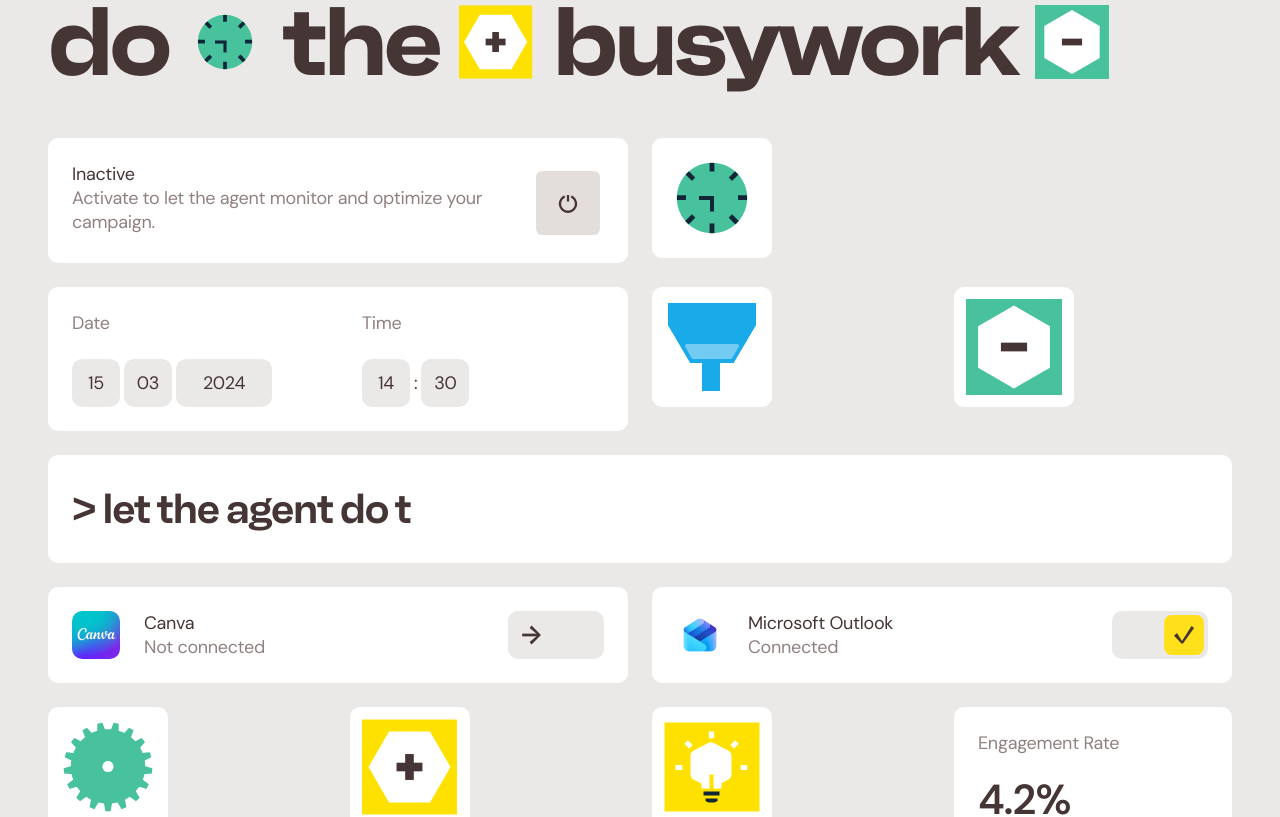
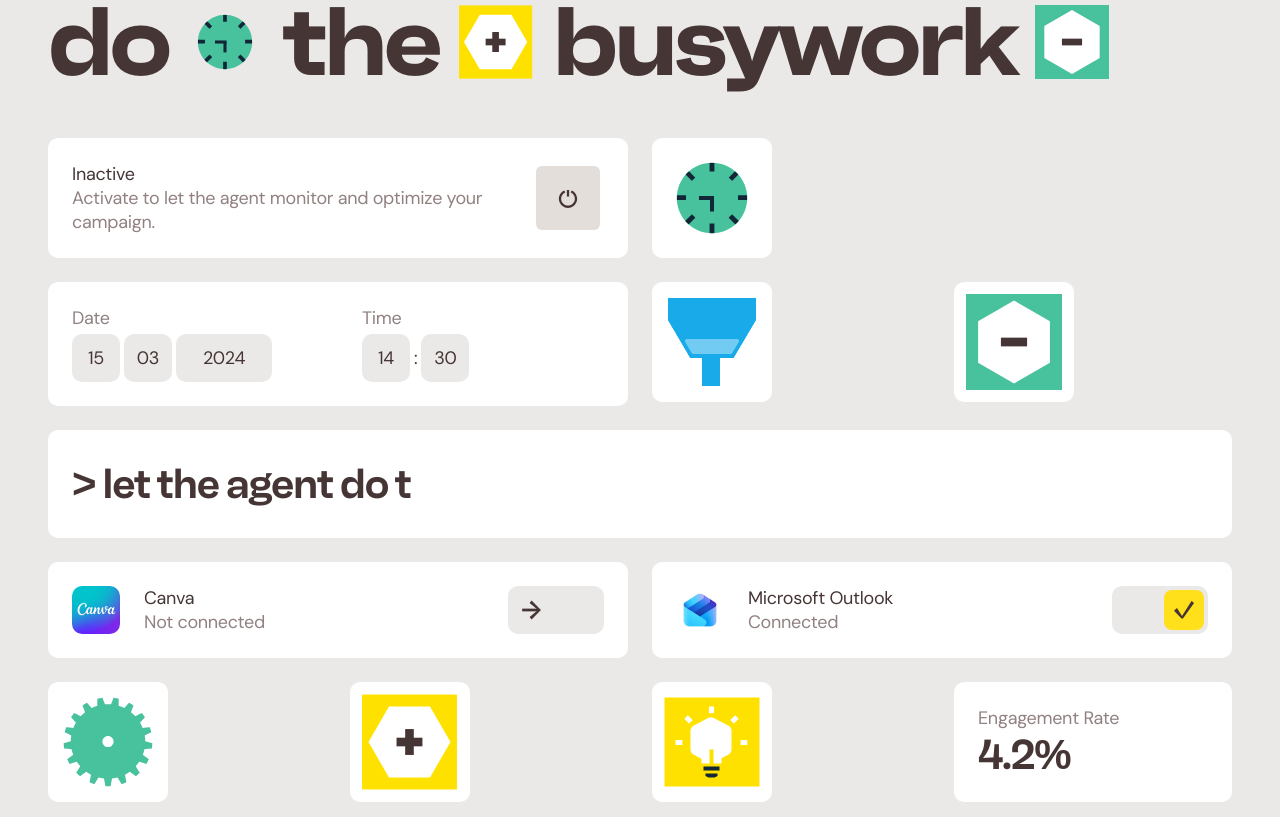
Before and after one commit to LeoDrougge/antrop-digital-moodboard, a React (Vite) app: page / in a window 1280 px wide. Shown: the part 200-1017 px from the top of the page. Built offline with nearby package versions, Linux system fonts and the light colour scheme.

Commit message:
Update TaskCard min-height to 118px, add hover effects, update MetricCard to use header-lg, add flicker effect to ConnectionCard, update DateTimePicker gap and caret color

```diff
--- a/components/ConnectionCard.css
+++ b/components/ConnectionCard.css
@@ -26,12 +26,54 @@
   color: var(--viva_colors-viva_text_mute);
 }
 
+.connection-card__status--flash {
+  animation: lampFlash 0.6s ease-out;
+}
+
+@keyframes lampFlash {
+  0% {
+    opacity: 0;
+  }
+  10% {
+    opacity: 1;
+  }
+  20% {
+    opacity: 0.3;
+  }
+  30% {
+    opacity: 1;
+  }
+  40% {
+    opacity: 0.5;
+  }
+  50% {
+    opacity: 1;
+  }
+  60% {
+    opacity: 0.7;
+  }
+  70% {
+    opacity: 1;
+  }
+  80% {
+    opacity: 0.9;
+  }
+  100% {
+    opacity: 1;
+  }
+}
+
 .connection-card__slider {
   padding: 0;
   border: none;
   background: transparent;
   cursor: pointer;
   flex-shrink: 0;
+  transition: transform 0.1s;
+}
+
+.connection-card__slider:hover {
+  transform: scale(0.98);
 }
 
 .connection-card__slider-track {
--- a/components/ConnectionCard.jsx
+++ b/components/ConnectionCard.jsx
@@ -3,9 +3,18 @@ import './ConnectionCard.css';
 
 export function ConnectionCard({ name, logo, connected: initialConnected = false }) {
   const [connected, setConnected] = useState(initialConnected);
+  const [justActivated, setJustActivated] = useState(false);
 
   const handleToggle = () => {
+    const wasInactive = !connected;
     setConnected(!connected);
+
+    if (wasInactive) {
+      setJustActivated(true);
+      setTimeout(() => {
+        setJustActivated(false);
+      }, 600);
+    }
   };
 
   return (
@@ -13,7 +22,7 @@ export function ConnectionCard({ name, logo, connected: initialConnected = false
       <img src={logo} alt="" className="connection-card__logo" />
       <div className="connection-card__content">
         <div className="connection-card__name">{name}</div>
-        <div className="connection-card__status">
+        <div className={`connection-card__status ${justActivated ? 'connection-card__status--flash' : ''}`}>
           {connected ? 'Connected' : 'Not connected'}
         </div>
       </div>
--- a/components/DateTimePicker.css
+++ b/components/DateTimePicker.css
@@ -13,7 +13,7 @@
 .datetime-picker__section {
   display: flex;
   flex-direction: column;
-  gap: 24px; /* g(1) */
+  gap: 4px;
   flex: 1;
 }
 
@@ -40,6 +40,13 @@
   color: var(--viva_colors-viva_text);
   width: 48px; /* g(2) */
   text-align: center;
+  transition: transform 0.1s;
+  cursor: pointer;
+  caret-color: var(--viva_colors-viva_teal);
+}
+
+.datetime-picker__input:hover {
+  transform: scale(0.98);
 }
 
 .datetime-picker__input--year {
--- a/components/MetricCard.css
+++ b/components/MetricCard.css
@@ -5,15 +5,17 @@
   height: 100%;
   display: flex;
   flex-direction: column;
+  gap: 4px;
 }
 
 .metric-card__label {
   color: var(--viva_colors-viva_text_mute);
-  margin-bottom: 24px; /* g(1) */
+  margin-bottom: 0;
 }
 
 .metric-card__value {
-  margin-bottom: 24px; /* g(1) */
+  margin-bottom: 0;
+  font-family: 'Neue Faktum', sans-serif;
   font-size: 42px;
   line-height: 100%;
   letter-spacing: -1.2px;
--- a/components/TaskCard.css
+++ b/components/TaskCard.css
@@ -2,7 +2,7 @@
   padding: 24px; /* g(1) */
   background: var(--viva_colors-viva_surface_clean);
   border-radius: var(--radius-outside);
-  min-height: 125px;
+  min-height: 118px;
   display: flex;
   align-items: flex-start;
   gap: 24px; /* g(1) */
@@ -89,9 +89,13 @@
   align-items: center;
   justify-content: center;
   flex-shrink: 0;
-  transition: background 0.1s;
+  transition: background 0.1s, transform 0.1s;
   align-self: flex-end;
   margin-top: auto;
+}
+
+.task-card__button:hover {
+  transform: scale(0.98);
 }
 
 .task-card__button-inner {
```
